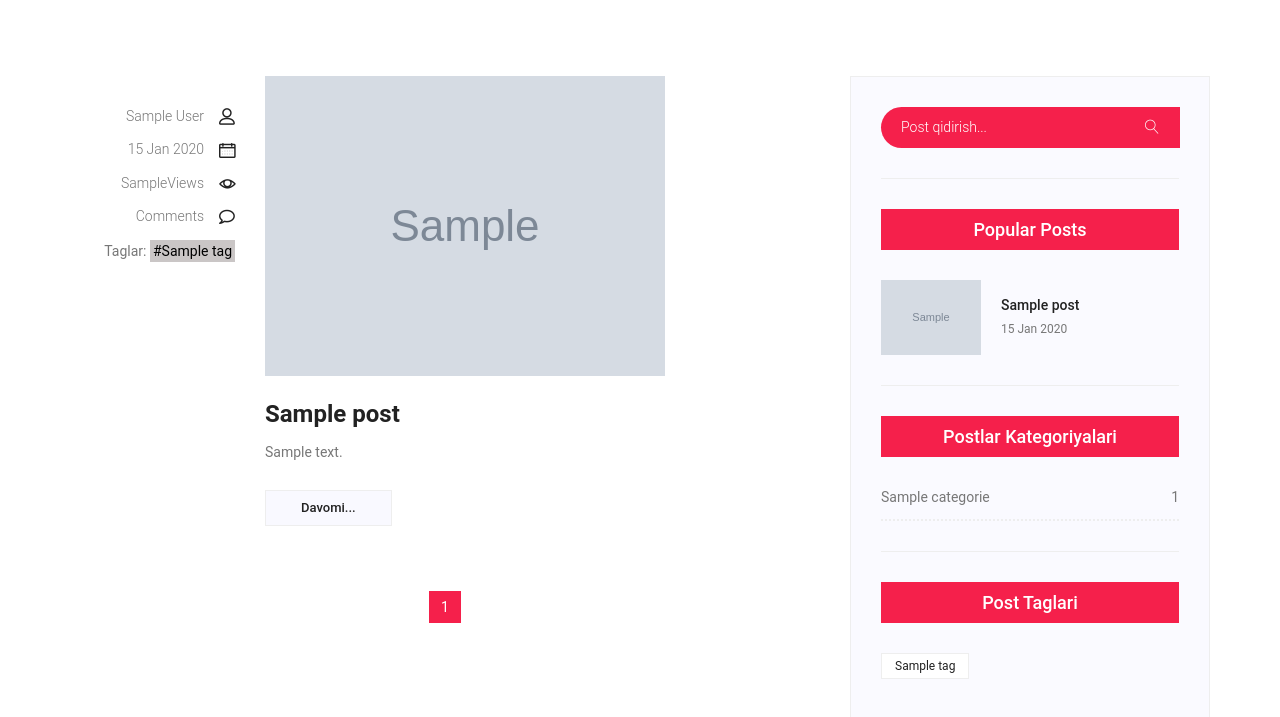
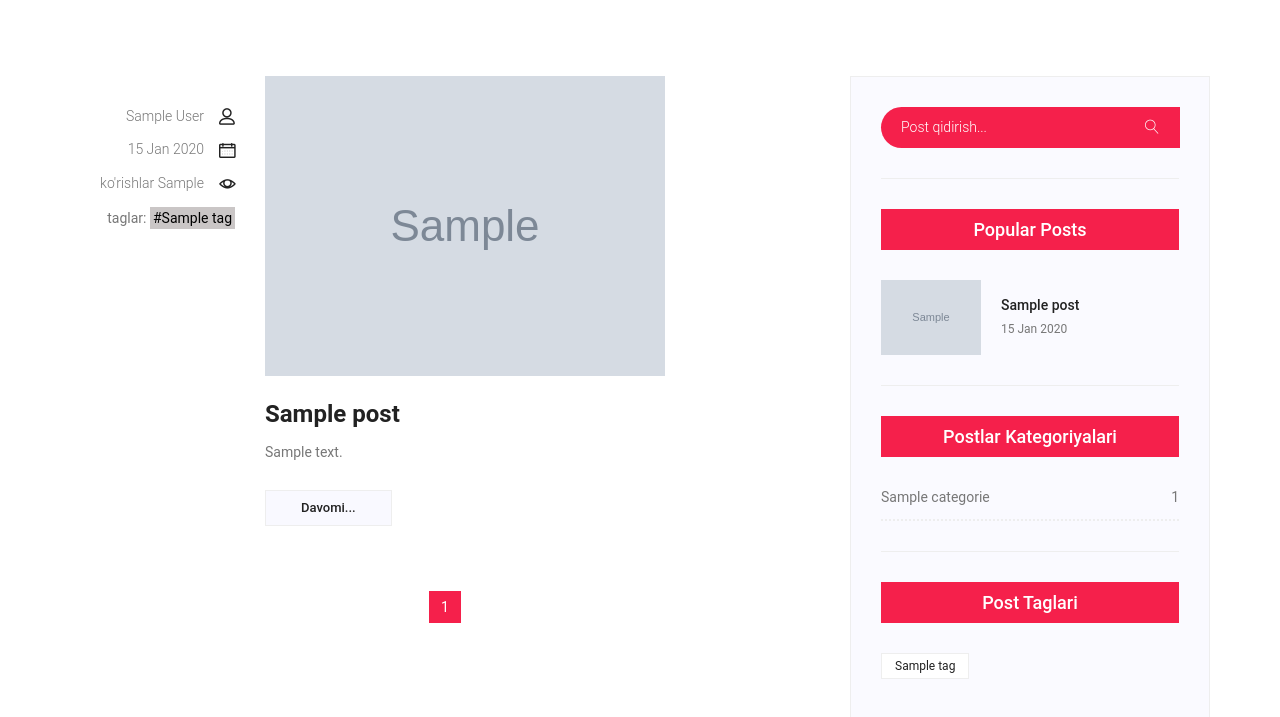
Before and after one commit to sardoruktamov/construction, a Django app: template templates/blog.html in a window 1280 px wide. Shown: the part 1234-1951 px from the top of the page. Run offline with Django 3.2, Linux system fonts and the light colour scheme; the template is opened without the code that fills it: most values are stand-ins (such as "Sample title", 1, 10 or a date in 2020); grey boxes marked "Sample" are stand-in pictures; some libraries are stand-ins or nearby versions.

Commit message:
blog.html change

```diff
--- a/templates/blog.html
+++ b/templates/blog.html
@@ -81,10 +81,10 @@
                                         <ul class="blog_meta list">
                                             <li><a href="#">{{post.author.first_name}} {{post.author.last_name}}<i class="lnr lnr-user"></i></a></li>
                                             <li><a href="#">{{post.date|date:"d M Y"}}<i class="lnr lnr-calendar-full"></i></a></li>
-                                            <li><a href="#">{{ post.post_view }}Views<i class="lnr lnr-eye"></i></a></li>
-                                            <li><a href="#">Comments<i class="lnr lnr-bubble"></i></a></li>
+                                            <li><a href="#">ko'rishlar {{ post.post_view }}<i class="lnr lnr-eye"></i></a></li>
+
                                         </ul>
-                                        <aside >Taglar:
+                                        <aside >taglar:
                                             {% for tag in post.tags.all %}
                                                 <a href="{% url 'tagged' tag.slug %}" style="background: rgb(202, 198, 198); color: rgb(0, 0, 0); padding: 3px; ">#{{ tag }}</a>
                                             {% endfor %}
```
